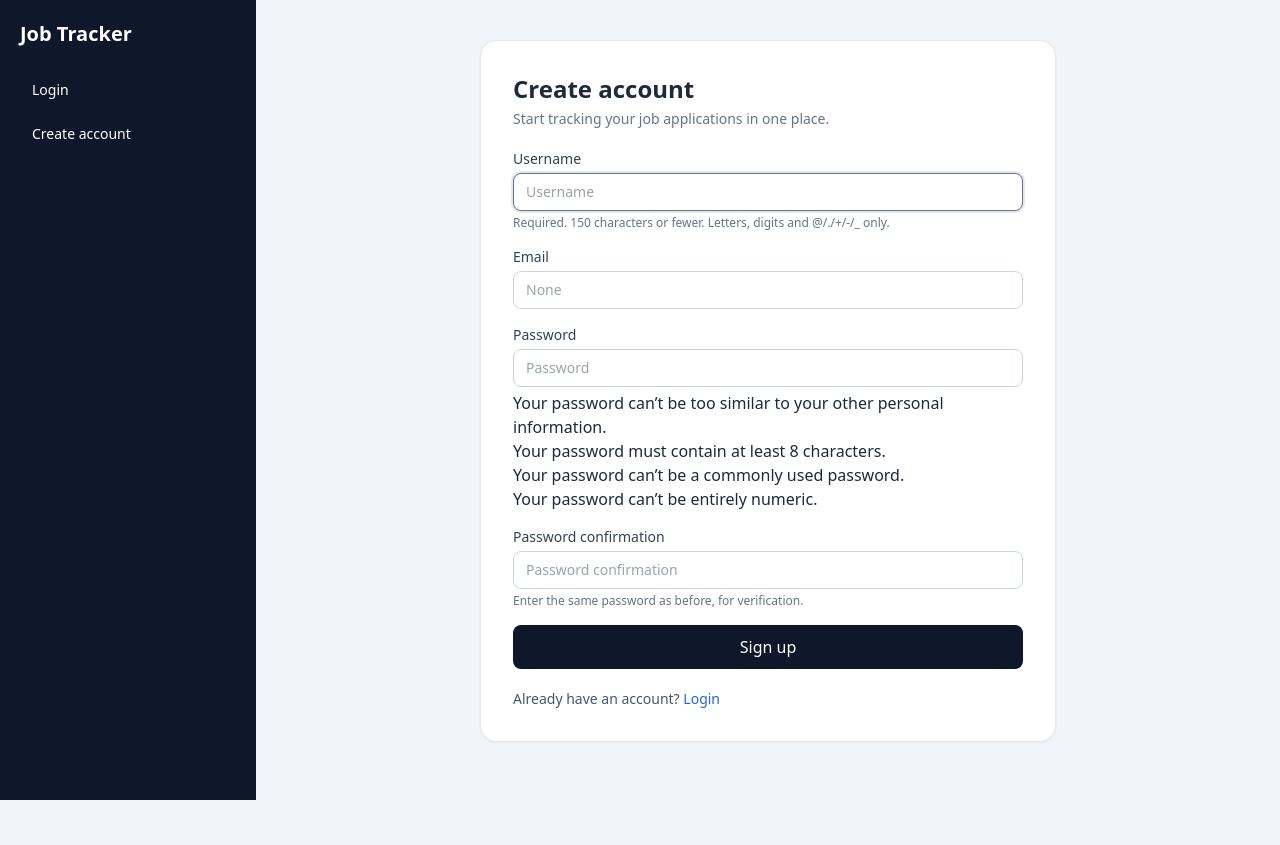
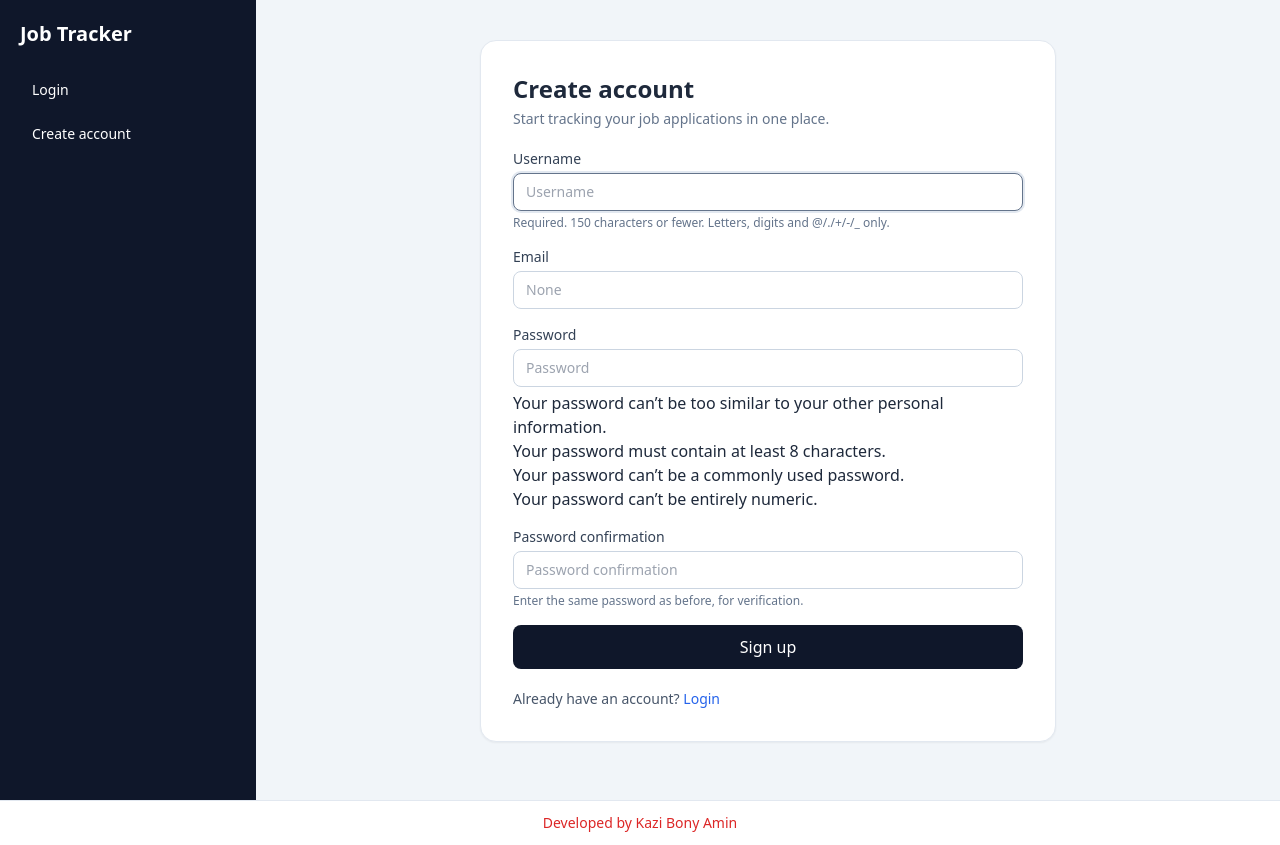
Before and after one commit to bonyaminshaznuz/jobTracker, a Django app: page /accounts/signup/ in a window 1280 px wide. Before the commit the page ends 800 px from the top, so only its background shows below. Run offline with Django 5.2, Linux system fonts and the light colour scheme; some libraries are stand-ins or nearby versions.

Commit message:
add credit

```diff
--- a/templates/base.html
+++ b/templates/base.html
@@ -71,6 +71,11 @@
                 {% block content %}{% endblock %}
             </main>
         </div>
+        <footer class="w-full border-t border-slate-200 bg-white px-4 py-3 text-center text-sm">
+            <a href="https://shaznuz.com" target="_blank" rel="noopener noreferrer" class="font-medium text-red-600 hover:text-red-700">
+                Developed by Kazi Bony Amin
+            </a>
+        </footer>
     </div>
 
     <script>
```
